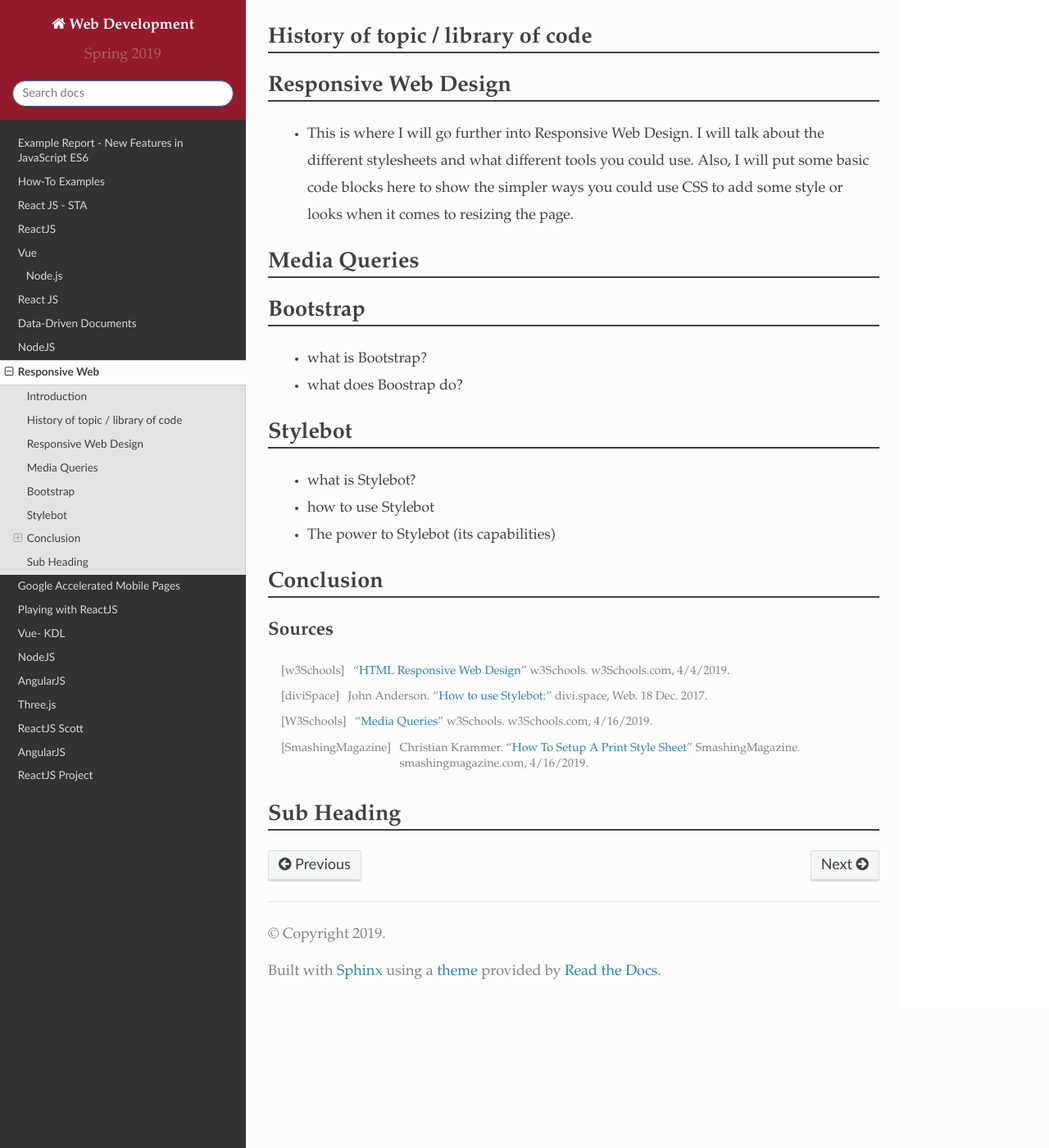
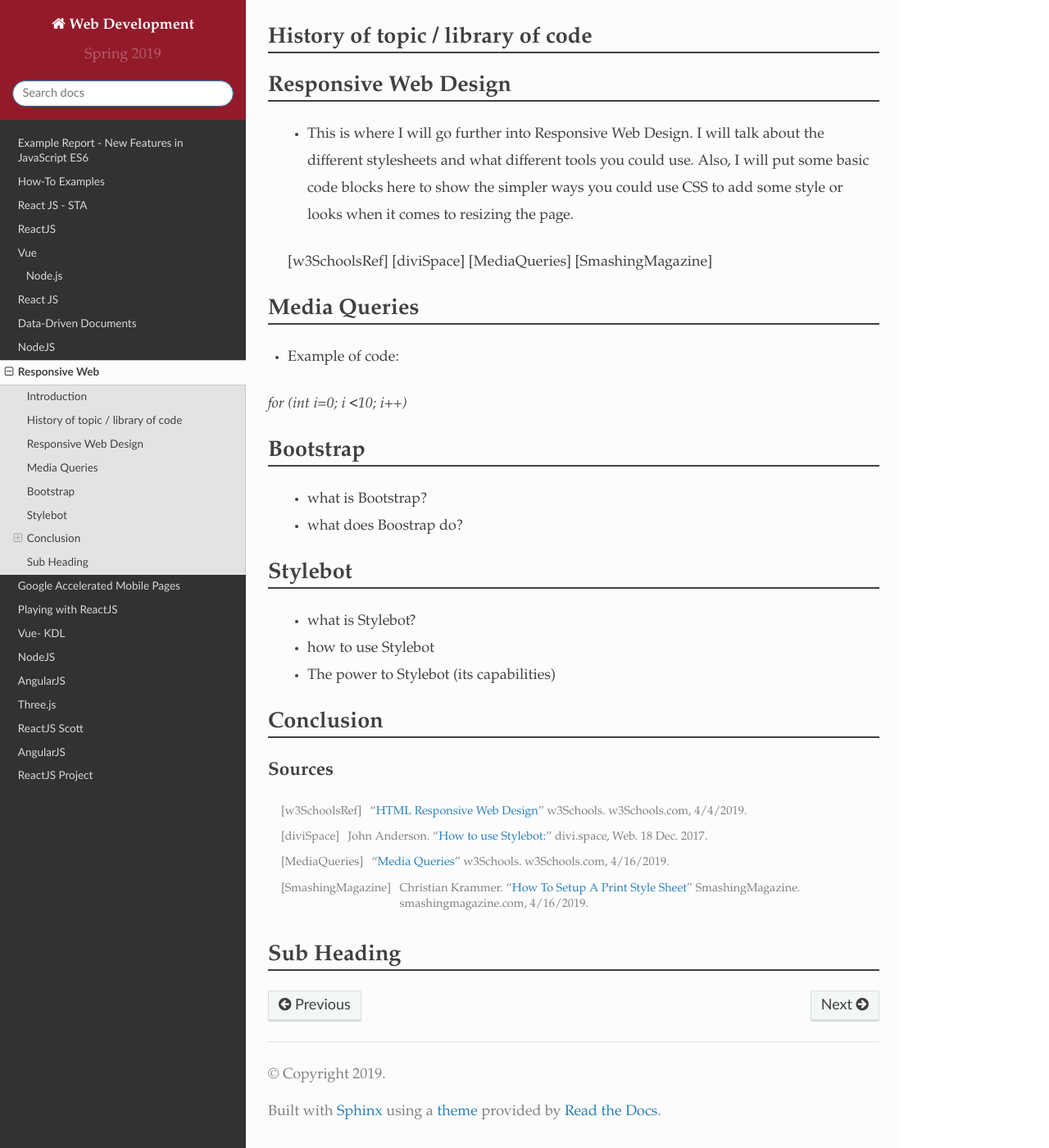
Before and after one commit to pvcraven/2019_spring_web_dev, a Sphinx documentation site: the page built from source/final/espersen/index.rst, in a window 1280 px wide and 1400 px high, scrolled down 660 px. Shown: the whole window at 82% size. Built offline with Sphinx 7.4.7 and the Read the Docs theme 2.0.0, drawn with Linux system fonts in a browser that asks for light colours.

Commit message:
testing links

```diff
--- a/source/final/espersen/index.rst
+++ b/source/final/espersen/index.rst
@@ -30,8 +30,15 @@
       Also, I will put some basic code blocks here to show the simpler ways you
       could use CSS to add some style or looks when it comes to resizing the page.
 
+    [w3SchoolsRef]
+    [diviSpace]
+    [MediaQueries]
+    [SmashingMagazine]
+
 Media Queries
 ~~~~~~~~~~~~~
+* Example of code:
+`for (int i=0; i <10; i++)`
 
 Bootstrap
 ~~~~~~~~~
@@ -50,9 +57,9 @@
 
 Sources
 ------------
-.. [w3Schools] "`HTML Responsive Web Design <https://www.w3schools.com/html/html_responsive.asp>`_" w3Schools. w3Schools.com, 4/4/2019.
+.. [w3SchoolsRef] "`HTML Responsive Web Design <https://www.w3schools.com/html/html_responsive.asp>`_" w3Schools. w3Schools.com, 4/4/2019.
 .. [diviSpace] John Anderson. "`How to use Stylebot: <https://divi.space/css-course/how-to-use-stylebot-to-manipulate-css-on-the-fly/>`_" divi.space, Web. 18 Dec. 2017.
-.. [W3Schools] "`Media Queries <https://www.w3schools.com/css/css_rwd_mediaqueries.asp>`_" w3Schools. w3Schools.com, 4/16/2019.
+.. [MediaQueries] "`Media Queries <https://www.w3schools.com/css/css_rwd_mediaqueries.asp>`_" w3Schools. w3Schools.com, 4/16/2019.
 .. [SmashingMagazine] Christian Krammer. "`How To Setup A Print Style Sheet <https://www.smashingmagazine.com/2011/11/how-to-set-up-a-print-style-sheet/>`_" SmashingMagazine. smashingmagazine.com, 4/16/2019.
 
 
```
